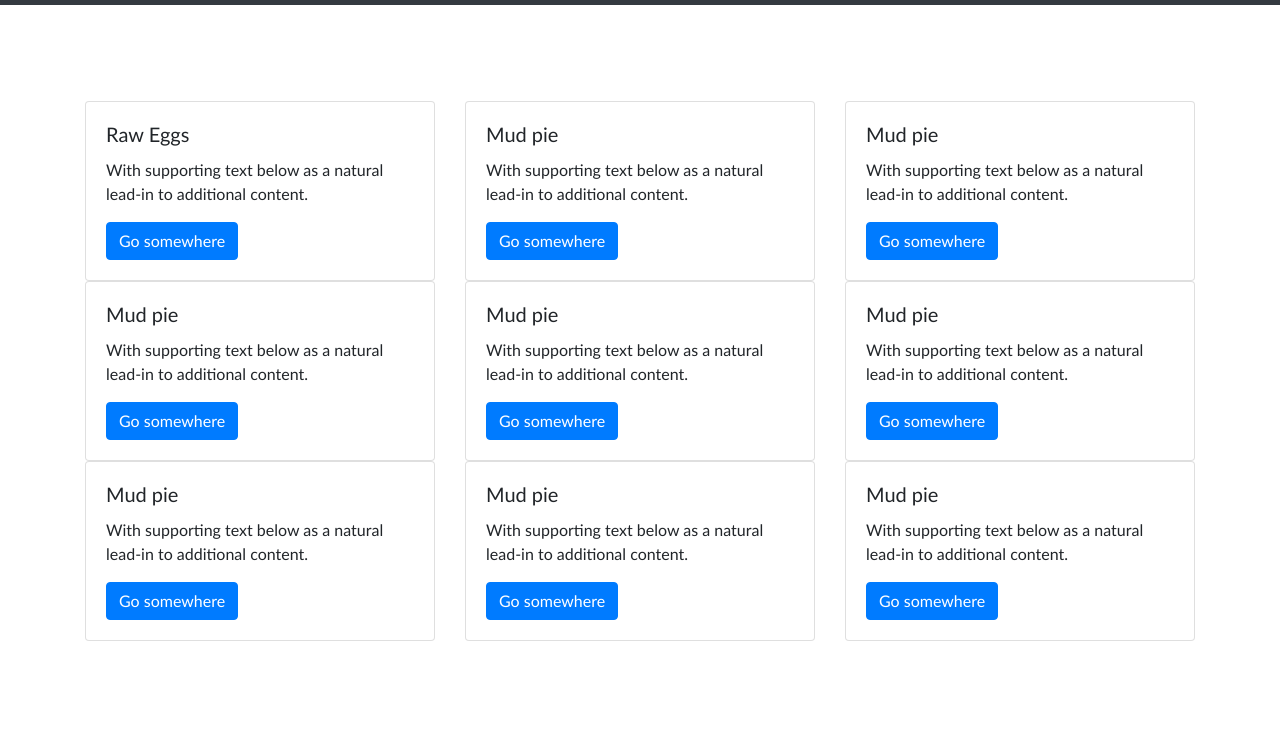
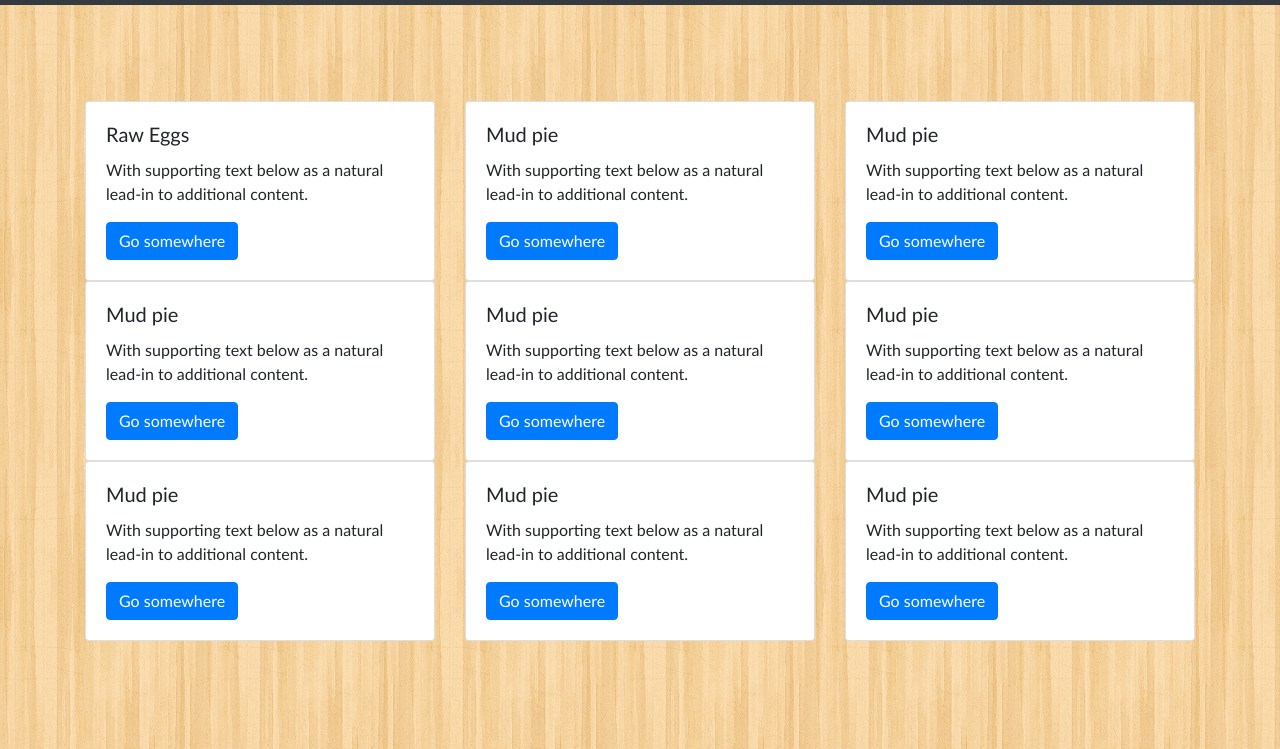
Before and after one commit to Life-reboot/css_exercises, a plain HTML site: page recipes/index.html in a window 1280 px wide. Shown: the part 51-800 px from the top of the page. Drawn offline with nearby package versions, Linux system fonts and the light colour scheme.

Commit message:
Add custom image backround

```diff
--- a/recipes/recipes.css
+++ b/recipes/recipes.css
@@ -1,3 +1,4 @@
 body {
   font-family: Futura, "Trebuchet MS", Arial, sans-serif;
+  background-image: url("wood_pattern.png");
 }
```
Also changed, not shown: recipes/wood_pattern.png (added).
